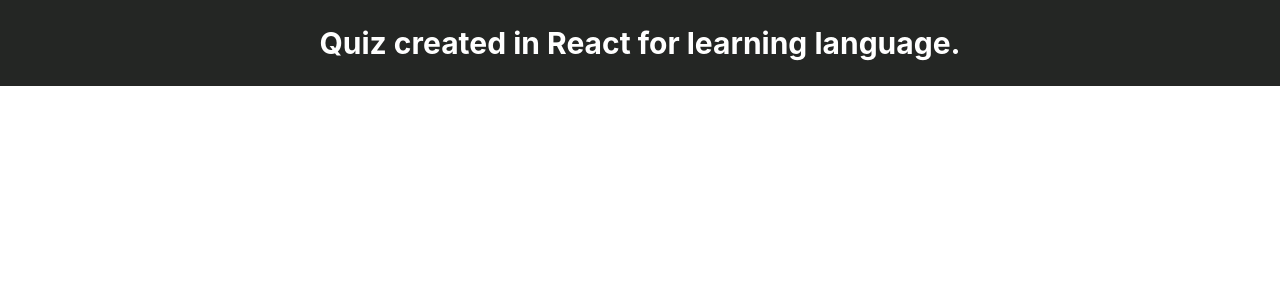
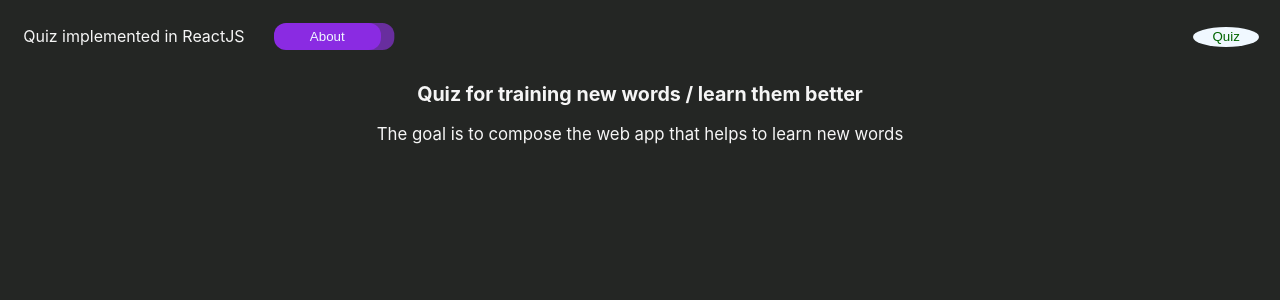
Before and after one commit to sklykov/statpagefolio, a React (Create React App) app in the folder lang_quiz_react/: page / in a window 1280 px wide. Shown: the top 300 px of the page. Built offline with nearby package versions, Linux system fonts and the light colour scheme.

Commit message:
Updated default dependencies. Added few elements, styles modified and moved.

```diff
--- a/lang_quiz_react/src/App.css
+++ /dev/null
@@ -1,13 +0,0 @@
-.App {
-  text-align: center;
-  background-color: rgb(36, 38, 36);
-}
-
-.App-header {
-  display: flex;
-  flex-direction: column;
-  align-items: center;
-  justify-content: center;
-  font-size: 1.25rem;
-  color: white;
-}
--- a/lang_quiz_react/src/App.js
+++ b/lang_quiz_react/src/App.js
@@ -1,15 +1,16 @@
-import './App.css';
+import './styles/App.css';
+import './styles/AppDark.css';  // set explicitly the dark mode for the page
+import Bar from './components/Bar.js';
 
 function App() {
   // Page elements specification
   return (
     <div className="App">
+      <Bar />
       <header className="App-header">
-        <h2>
-          Quiz created in React for learning language.
-        </h2>
+        <h3> Quiz for training new words / learn them better </h3>
+        <p> The goal is to compose the web app that helps to learn new words </p>
       </header>
-
     </div>
   );
 }
--- /dev/null
+++ b/lang_quiz_react/src/components/Bar.js
@@ -0,0 +1,21 @@
+import { useState } from "react";
+import ModeSwitch from "./ModeSwitch";
+
+// Display info after clicking the button in the component below
+function DisplayInfo(){
+    window.alert("Language Quiz created using ReactJS. Author: S.K., license: MIT, Year: 2023");
+}
+
+// The stateless component
+function Bar() {
+    const [mode, setMode] = useState("Quiz");
+    return (
+        <nav className="navbar">
+            <div> Quiz implemented in ReactJS </div>
+            <button type="button" className="about-button" onClick={DisplayInfo}> About </button>
+            <ModeSwitch mode={mode} setMode={setMode}/>
+        </nav>
+        );
+}
+
+export default Bar;
--- /dev/null
+++ b/lang_quiz_react/src/components/ModeSwitch.js
@@ -0,0 +1,16 @@
+// Switcher of the state made by useState - for the reference
+function ModeSwitch(props) {
+    const mode = props.mode;  const setMode = props.setMode;
+    const switchMode = () => {
+        if (mode === "Quiz") {
+            setMode("Learn");
+        } else {
+            setMode("Quiz");
+        }
+    }
+    return (
+        <button className="mode-button" onClick={switchMode}> {mode} </button>
+    );
+}
+
+export default ModeSwitch;
--- a/lang_quiz_react/src/index.js
+++ b/lang_quiz_react/src/index.js
@@ -1,6 +1,6 @@
 import React from 'react';
 import ReactDOM from 'react-dom/client';
-import './index.css';
+import './styles/index.css';
 import App from './App';
 import reportWebVitals from './reportWebVitals';
 
--- /dev/null
+++ b/lang_quiz_react/src/styles/App.css
@@ -0,0 +1,38 @@
+/* Overall style for the main element */
+.App {
+  text-align: center;
+  display: flex; flex-direction: column;
+  margin: 0; padding: 0;
+  height: 100vh;  /* Making height equal to the entire page */
+}
+/* All direct children of App class, add some default margins, padding, line-height */
+.App > * {
+  margin: 0.25em; padding: 0.2em; line-height: 1.2em;
+}
+
+/* Navbar - the elements on the top of the page - styling */
+.navbar {
+  display: flex; flex-direction: row; align-items: center;
+  margin-top: 1.25em;
+}
+.navbar > * {
+  margin-left: 1em; margin-right: 1em;
+}
+/* About button styling (non default) and animation on hover */
+.about-button {
+  height: 2em; width: 8em; background-color: blueviolet; color: aliceblue; border: 2px blueviolet; border-radius: 12px;
+  box-shadow: 1em 0px rgb(104, 46, 158);
+}
+.about-button:hover {
+  background-color: rgb(160, 58, 255); transform: translateX(1em); box-shadow: none; transition: transform 0.2s;
+}
+
+/* Mode selector styling */
+.mode-button {
+  height: 1.5em; width: 5em; background-color: aliceblue; border: 2px antiquewhite; border-radius: 50%; color: darkgreen;
+  margin-left: auto;  /* shift this button to most left within the flexbox */
+}
+
+.App-header {
+  font-size: 1.05rem;
+}
--- /dev/null
+++ b/lang_quiz_react/src/styles/AppDark.css
@@ -0,0 +1,7 @@
+/* Background and text color settings */
+.App {
+    background-color: rgb(36, 38, 36);
+}
+.App > * {
+    color: whitesmoke;
+}
--- /dev/null
+++ b/lang_quiz_react/src/styles/AppLight.css
@@ -0,0 +1,7 @@
+/* Background and text color settings */
+.App {
+    background-color: white;
+}
+.App > * {
+    color: rgb(42, 70, 70);
+}
```
Also changed, not shown: lang_quiz_react/src/styles/index.css (renamed from lang_quiz_react/src/index.css), 1 other file (tests, documents, lock files or other folders).
